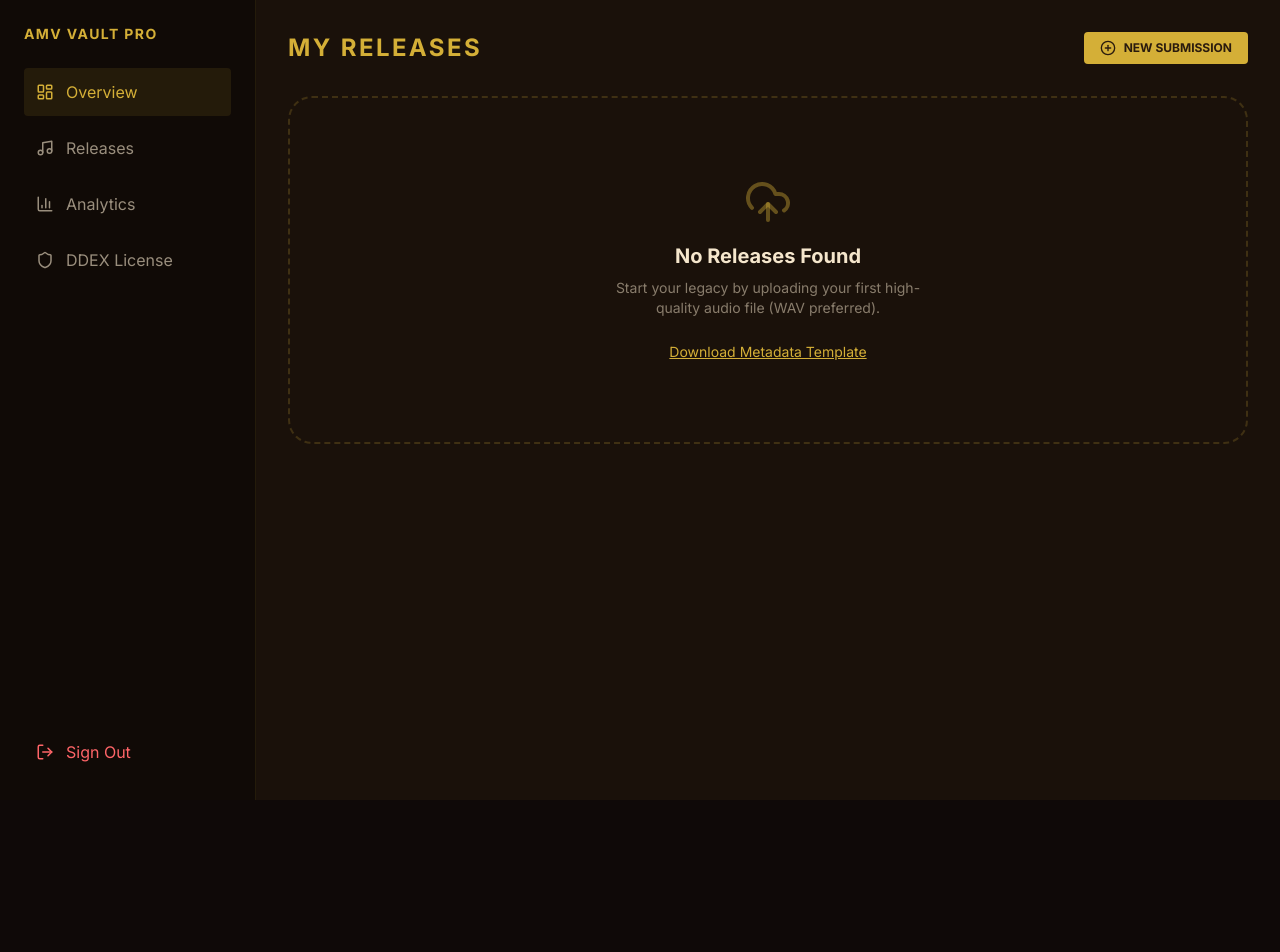
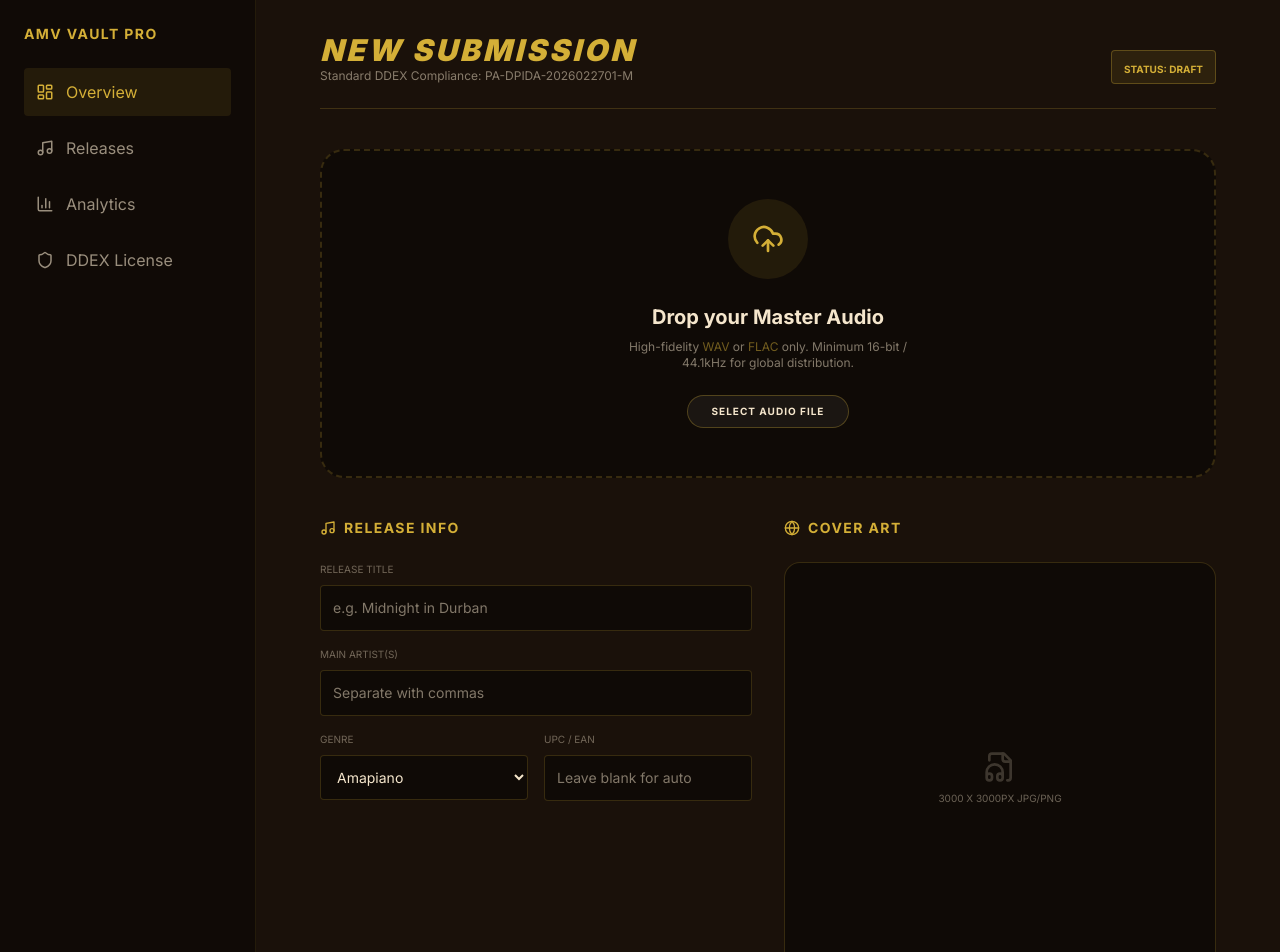
Before and after one commit to recordingsabantu/AMV-Vault-Pro, a Next.js app: page /dashboard/releases in a window 1280 px wide. Shown: the top 952 px of the page. Before the commit the page ends 800 px from the top, so only its background shows below. Built offline with nearby package versions, Linux system fonts and the light colour scheme.

Commit message:
Update page.tsx

```diff
--- a/app/dashboard/releases/page.tsx
+++ b/app/dashboard/releases/page.tsx
@@ -1,21 +1,103 @@
-import { PlusCircle, UploadCloud } from 'lucide-react';
+"use client";
 
-export default function Releases() {
+import { UploadCloud, Music, Globe, Shield, FileAudio, Info } from 'lucide-react';
+import { useState } from 'react';
+
+export default function ReleaseUpload() {
   return (
-    <div className="space-y-8">
-      <div className="flex justify-between items-center">
-        <h2 className="text-[#D4AF37] text-2xl font-bold uppercase tracking-widest">My Releases</h2>
-        <button className="bg-[#D4AF37] text-[#2A1B0E] px-4 py-2 rounded flex items-center gap-2 font-bold text-xs">
-          <PlusCircle size={16} /> NEW SUBMISSION
+    <div className="max-w-4xl mx-auto space-y-10 animate-in slide-in-from-bottom-4 duration-700">
+      {/* HEADER */}
+      <header className="border-b border-[#D4AF37]/20 pb-6 flex justify-between items-end">
+        <div>
+          <h1 className="text-[#D4AF37] text-3xl font-black uppercase tracking-widest italic">New Submission</h1>
+          <p className="opacity-50 text-xs">Standard DDEX Compliance: PA-DPIDA-2026022701-M</p>
+        </div>
+        <div className="bg-[#D4AF37]/10 px-3 py-1 rounded border border-[#D4AF37]/30">
+          <span className="text-[10px] text-[#D4AF37] font-bold">STATUS: DRAFT</span>
+        </div>
+      </header>
+
+      {/* THE UPLOAD BOX */}
+      <section className="bg-black/40 border-2 border-dashed border-[#D4AF37]/20 rounded-3xl p-12 text-center group hover:border-[#D4AF37]/50 transition-all cursor-pointer">
+        <div className="bg-[#D4AF37]/10 w-20 h-20 rounded-full flex items-center justify-center mx-auto mb-6 group-hover:scale-110 transition">
+          <UploadCloud className="text-[#D4AF37]" size={32} />
+        </div>
+        <h3 className="text-xl font-bold mb-2">Drop your Master Audio</h3>
+        <p className="text-xs opacity-50 mb-6 max-w-xs mx-auto">
+          High-fidelity <span className="text-[#D4AF37]">WAV</span> or <span className="text-[#D4AF37]">FLAC</span> only.
+          Minimum 16-bit / 44.1kHz for global distribution.
+        </p>
+        <button className="bg-white/5 border border-[#D4AF37]/30 px-6 py-2 rounded-full text-[10px] font-bold uppercase tracking-widest hover:bg-[#D4AF37] hover:text-[#2A1B0E] transition">
+          Select Audio File
         </button>
-      </div>
+      </section>
 
-      <div className="border-2 border-dashed border-[#D4AF37]/20 rounded-3xl p-20 flex flex-col items-center justify-center text-center">
-        <UploadCloud size={48} className="text-[#D4AF37]/40 mb-4" />
-        <h3 className="text-xl font-bold mb-2">No Releases Found</h3>
-        <p className="text-sm opacity-50 max-w-xs mx-auto mb-6">Start your legacy by uploading your first high-quality audio file (WAV preferred).</p>
-        <button className="text-[#D4AF37] text-sm underline hover:opacity-100 transition">Download Metadata Template</button>
-      </div>
+      {/* METADATA FORM */}
+      <section className="grid md:grid-cols-2 gap-8">
+        <div className="space-y-6">
+          <h4 className="text-[#D4AF37] font-bold text-sm uppercase tracking-widest flex items-center gap-2">
+            <Music size={16}/> Release Info
+          </h4>
+
+          <div className="space-y-4">
+            <div className="flex flex-col gap-2">
+              <label className="text-[10px] opacity-40 uppercase">Release Title</label>
+              <input type="text" placeholder="e.g. Midnight in Durban" className="bg-black/40 border border-[#D4AF37]/20 p-3 rounded text-sm focus:border-[#D4AF37] outline-none transition" />
+            </div>
+
+            <div className="flex flex-col gap-2">
+              <label className="text-[10px] opacity-40 uppercase">Main Artist(s)</label>
+              <input type="text" placeholder="Separate with commas" className="bg-black/40 border border-[#D4AF37]/20 p-3 rounded text-sm focus:border-[#D4AF37] outline-none transition" />
+            </div>
+
+            <div className="grid grid-cols-2 gap-4">
+              <div className="flex flex-col gap-2">
+                <label className="text-[10px] opacity-40 uppercase">Genre</label>
+                <select className="bg-black/40 border border-[#D4AF37]/20 p-3 rounded text-sm focus:border-[#D4AF37] outline-none transition">
+                  <option>Amapiano</option>
+                  <option>Gqom</option>
+                  <option>Afro-House</option>
+                  <option>Hip-Hop</option>
+                </select>
+              </div>
+              <div className="flex flex-col gap-2">
+                <label className="text-[10px] opacity-40 uppercase">UPC / EAN</label>
+                <input type="text" placeholder="Leave blank for auto" className="bg-black/40 border border-[#D4AF37]/20 p-3 rounded text-sm focus:border-[#D4AF37] outline-none transition" />
+              </div>
+            </div>
+          </div>
+        </div>
+
+        {/* ARTWORK UPLOAD */}
+        <div className="space-y-6">
+          <h4 className="text-[#D4AF37] font-bold text-sm uppercase tracking-widest flex items-center gap-2">
+            <Globe size={16}/> Cover Art
+          </h4>
+          <div className="aspect-square bg-black/40 border border-[#D4AF37]/20 rounded-2xl flex flex-col items-center justify-center relative group overflow-hidden">
+            <div className="text-center p-6 z-10">
+              <FileAudio className="mx-auto mb-2 opacity-20" size={32} />
+              <p className="text-[10px] opacity-40 uppercase">3000 x 3000px JPG/PNG</p>
+            </div>
+            <button className="absolute inset-0 bg-[#D4AF37]/0 group-hover:bg-[#D4AF37]/10 transition flex items-center justify-center text-[10px] font-bold opacity-0 group-hover:opacity-100 uppercase tracking-widest">
+              Upload Artwork
+            </button>
+          </div>
+        </div>
+      </section>
+
+      {/* SUBMIT BUTTON */}
+      <footer className="border-t border-[#D4AF37]/10 pt-10 flex items-center justify-between">
+        <div className="flex items-center gap-3 text-[#D4AF37]/60">
+          <Shield size={20} />
+          <p className="text-[10px] leading-tight">
+            By submitting, you confirm you own 100% of the rights to this recording.<br />
+            Abantü Recordings (Pty) Ltd will distribute this under license.
+          </p>
+        </div>
+        <button className="bg-[#D4AF37] text-[#2A1B0E] px-12 py-4 rounded font-black text-xs uppercase tracking-[0.2em] shadow-xl shadow-[#D4AF37]/10 hover:bg-yellow-500 transition-all">
+          Push to Distribution
+        </button>
+      </footer>
     </div>
   );
 }
```
